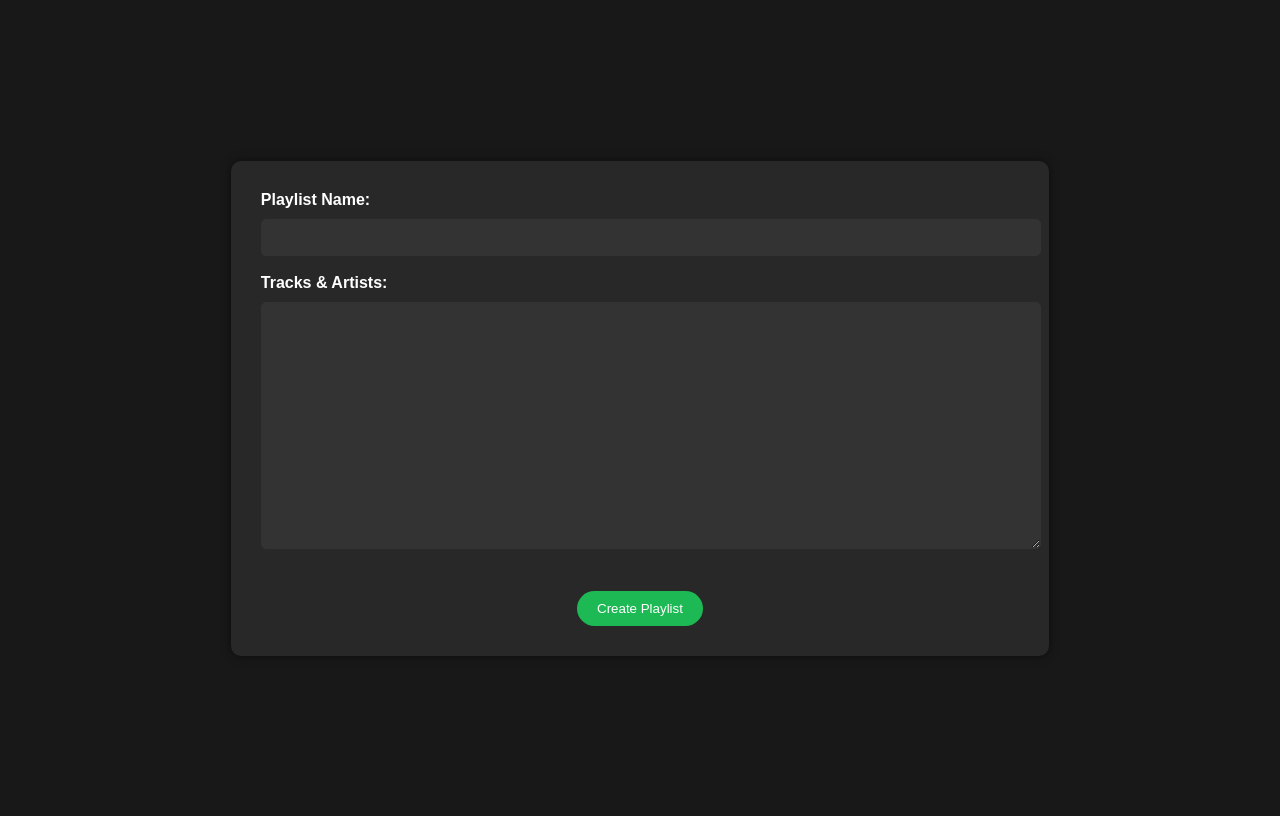
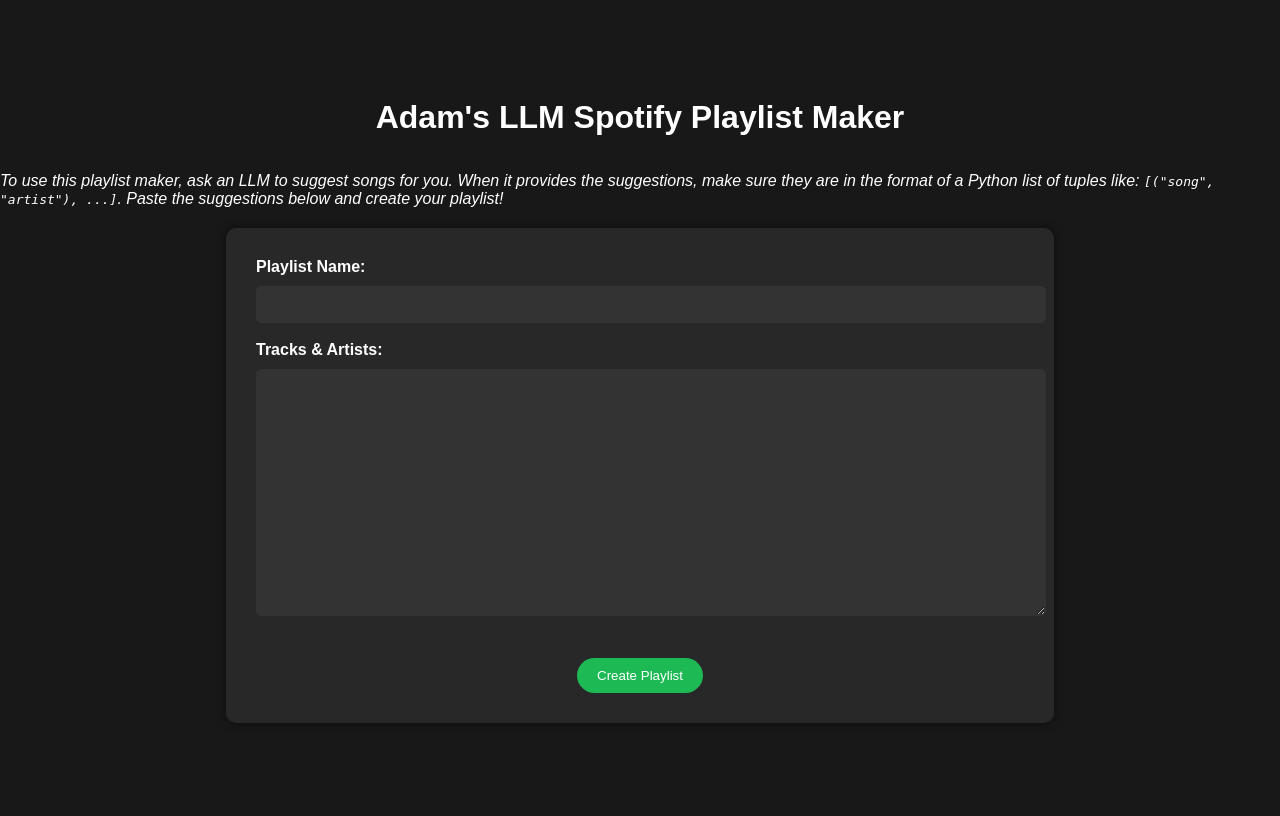
Before and after one commit to AdamPallus/llm_playlist, a Flask app: template templates/index.html in a window 1280 px wide. After the commit the page ends 723 px from the top, so only its background shows below. Run offline with Flask 3, Linux system fonts and the light colour scheme; the template is opened without the code that fills it, so the values that code supplies are empty.

Commit message:
More details to HTML page

```diff
--- a/templates/index.html
+++ b/templates/index.html
@@ -1,7 +1,8 @@
 <!DOCTYPE html>
 <html>
+
 <head>
-    <title>Spotify Playlist Creator</title>
+    <title>Adam's LLM Spotify Playlist Creator</title>
     <style>
         /* Universal Styling */
         body {
@@ -13,6 +14,12 @@
             align-items: center;
             justify-content: center;
             height: 100vh;
+            margin: 0;
+        }
+
+        h1 {
+            font-size: 2em;
+            margin-bottom: 20px;
         }
 
         /* Form Styling */
@@ -20,7 +27,7 @@
             background-color: #282828;
             padding: 30px;
             border-radius: 10px;
-            box-shadow: 0px 0px 10px rgba(0,0,0,0.5);
+            box-shadow: 0px 0px 10px rgba(0, 0, 0, 0.5);
             width: 60%;
         }
 
@@ -29,7 +36,8 @@
             margin-right: 10px;
         }
 
-        input[type="text"], textarea {
+        input[type="text"],
+        textarea {
             width: 100%;
             padding: 10px;
             border-radius: 5px;
@@ -57,7 +65,7 @@
         }
 
         /* Messages */
-        p {
+        p.message {
             background-color: #E0245E; /* Error red */
             padding: 10px;
             border-radius: 5px;
@@ -65,13 +73,23 @@
             width: 60%;
             margin-bottom: 20px;
         }
+
+        p.info {
+            margin-bottom: 20px;
+            font-style: italic;
+        }
     </style>
 </head>
+
 <body>
+    <h1>Adam's LLM Spotify Playlist Maker</h1>
+
+    <p class="info">To use this playlist maker, ask an LLM to suggest songs for you. When it provides the suggestions, make sure they are in the format of a Python list of tuples like: <code>[("song", "artist"), ...]</code>. Paste the suggestions below and create your playlist!</p>
+
     {% with messages = get_flashed_messages() %}
-      {% if messages %}
-          <p>{{ messages[0] }}</p>
-      {% endif %}
+    {% if messages %}
+    <p class="message">{{ messages[0] }}</p>
+    {% endif %}
     {% endwith %}
     <form action="/" method="post">
         <label>Playlist Name:</label>
@@ -83,4 +101,5 @@
         <input type="submit" value="Create Playlist">
     </form>
 </body>
+
 </html>
```
